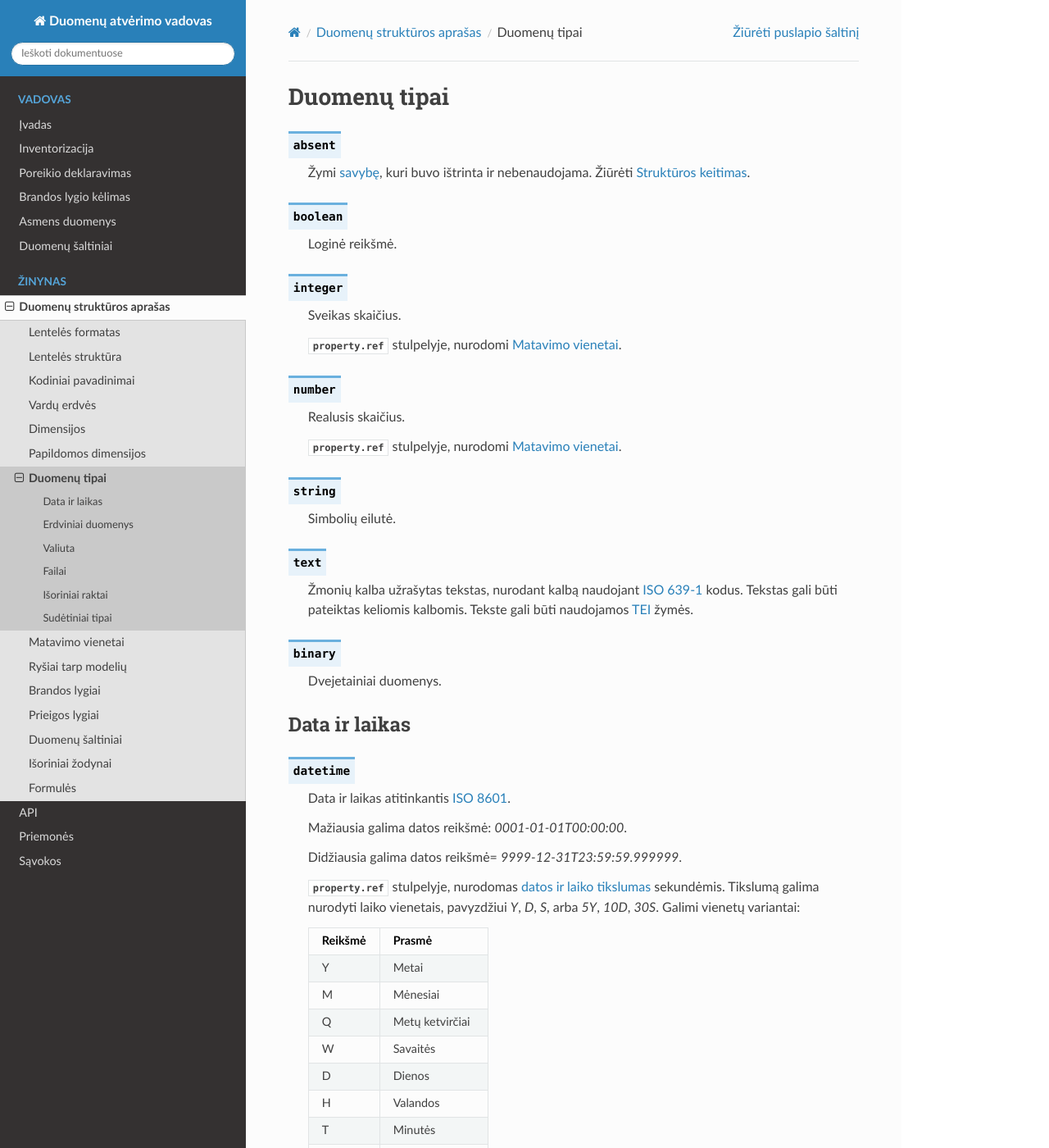
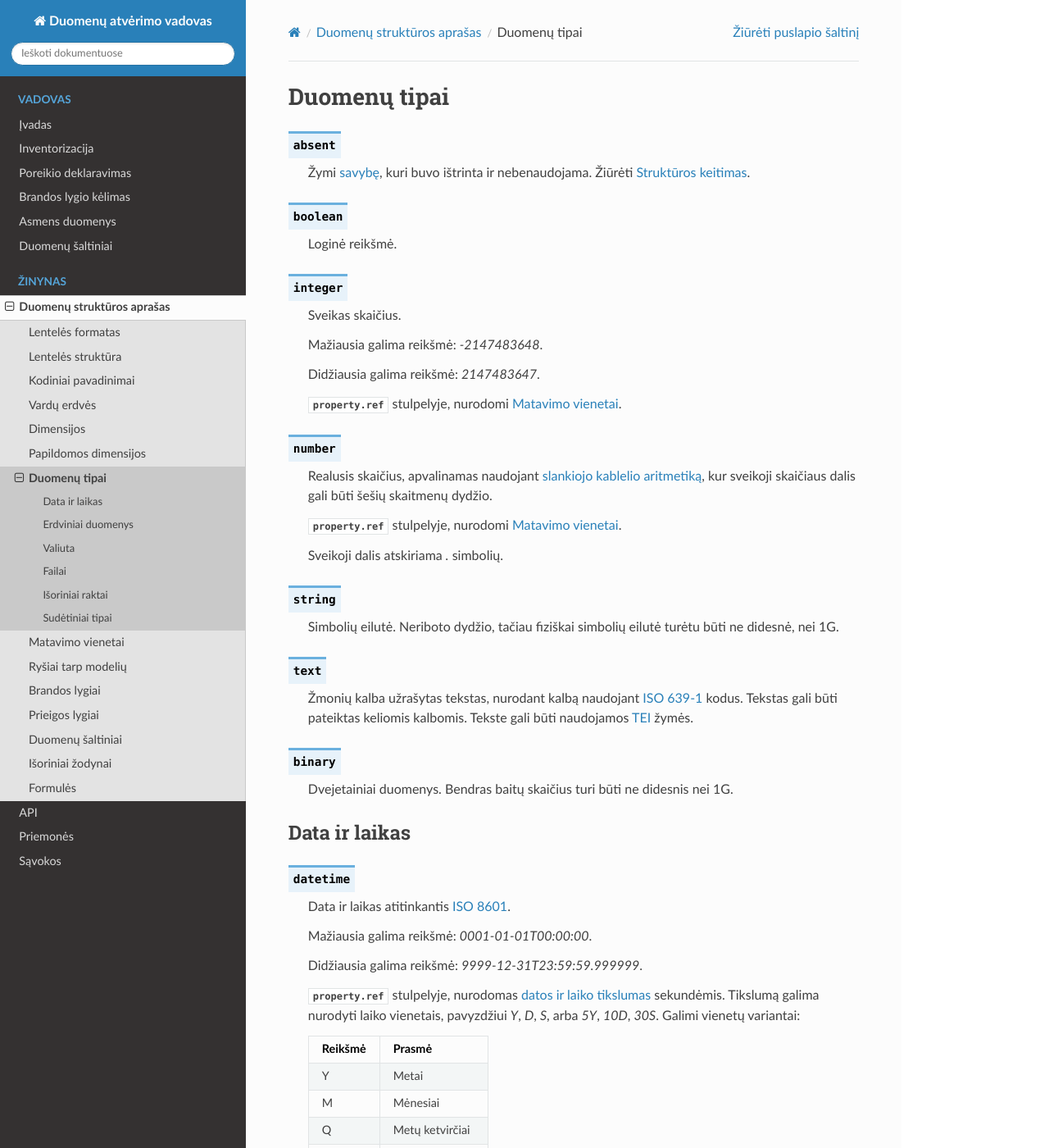
Before and after one commit to atviriduomenys/manifest, a Sphinx documentation site: the page built from docs/dsa/duomenu-tipai.rst, in a window 1280 px wide and 1400 px high. Shown: the whole window at 82% size. Built offline with Sphinx 7.4.7 and the Read the Docs theme 2.0.0, drawn with Linux system fonts in a browser that asks for light colours; pages that are not in the unit, such as notebooks, are missing from menus.

Commit message:
Update documentation on numeric types

```diff
--- a/docs/dsa/duomenu-tipai.rst
+++ b/docs/dsa/duomenu-tipai.rst
@@ -16,17 +16,27 @@ Duomenų tipai
 
     Sveikas skaičius.
 
+    Mažiausia galima reikšmė: `-2147483648`.
+
+    Didžiausia galima reikšmė: `2147483647`.
+
     :data:`property.ref` stulpelyje, nurodomi :ref:`matavimo-vienetai`.
 
 .. describe:: number
 
-    Realusis skaičius.
+    Realusis skaičius, apvalinamas naudojant `slankiojo kablelio aritmetiką`__,
+    kur sveikoji skaičiaus dalis gali būti šešių skaitmenų dydžio.
+
+    __ https://en.wikipedia.org/wiki/IEEE_754
 
     :data:`property.ref` stulpelyje, nurodomi :ref:`matavimo-vienetai`.
 
+    Sveikoji dalis atskiriama `.` simbolių.
+
 .. describe:: string
 
-    Simbolių eilutė.
+    Simbolių eilutė. Neriboto dydžio, tačiau fiziškai simbolių eilutė turėtu
+    būti ne didesnė, nei 1G.
 
 .. describe:: text
 
@@ -39,7 +49,7 @@ Duomenų tipai
 
 .. describe:: binary
 
-    Dvejetainiai duomenys.
+    Dvejetainiai duomenys. Bendras baitų skaičius turi būti ne didesnis nei 1G.
 
 
 Data ir laikas
@@ -49,9 +59,9 @@ Data ir laikas
 
     Data ir laikas atitinkantis `ISO 8601`_.
 
-    Mažiausia galima datos reikšmė: `0001-01-01T00:00:00`.
+    Mažiausia galima reikšmė: `0001-01-01T00:00:00`.
 
-    Didžiausia galima datos reikšmė= `9999-12-31T23:59:59.999999`.
+    Didžiausia galima reikšmė: `9999-12-31T23:59:59.999999`.
 
     .. _ISO 8601: https://en.wikipedia.org/wiki/ISO_8601
 
```
